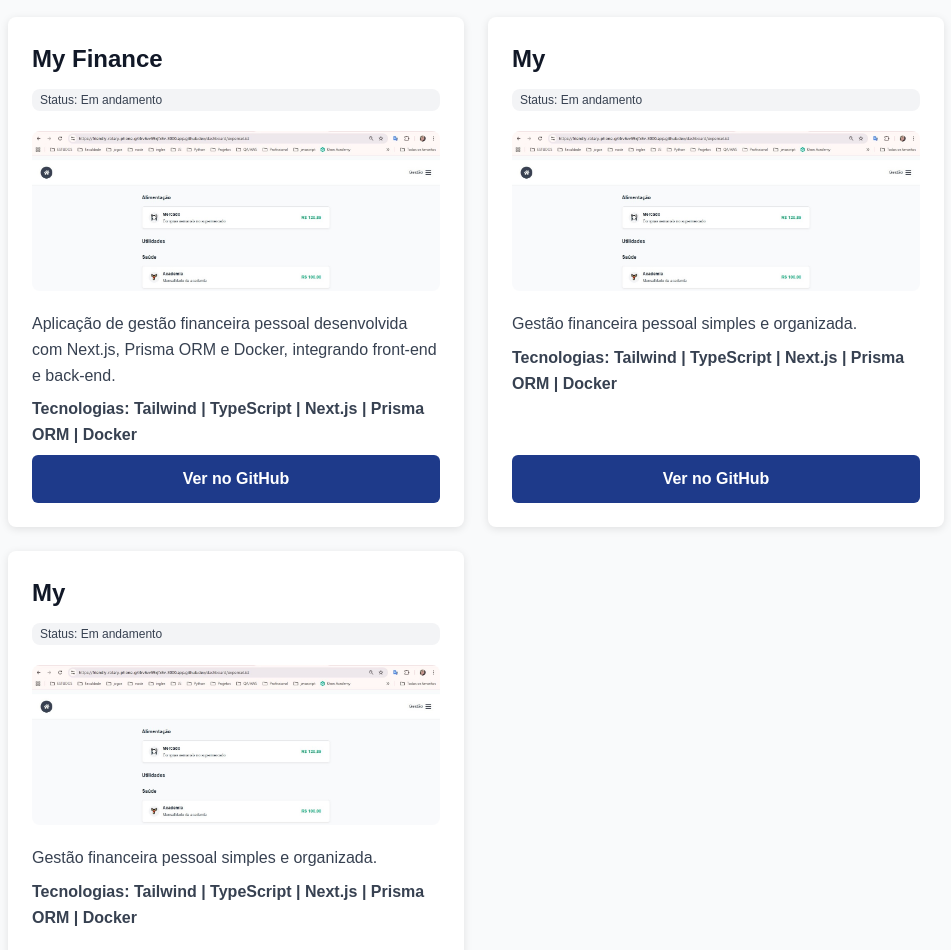
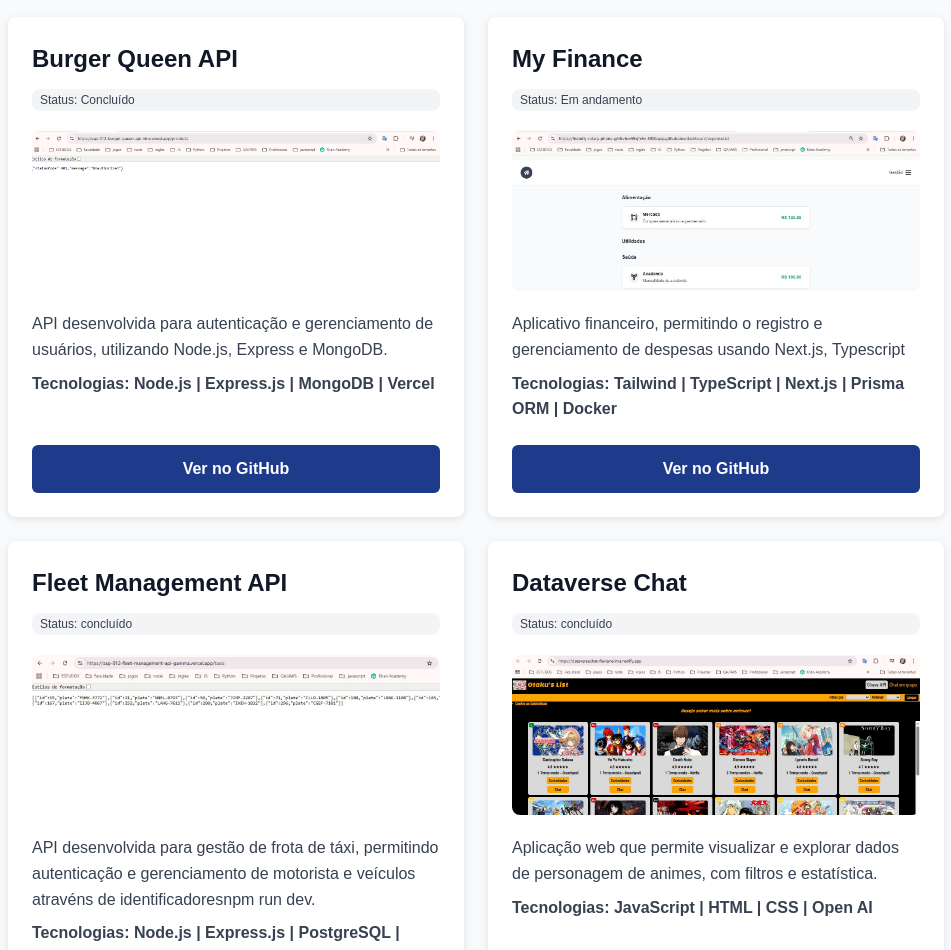
Before and after one commit to flaviane-lima/portfolio-flaviane, a Next.js app: page / in a window 1280 px wide. Shown: the part 800-1750 px from the top of the page, without its empty margins (164-1115 px from the left). Built offline with nearby package versions, Linux system fonts and the light colour scheme.

Commit message:
implementar layout e dados dos cards de portfólio

```diff
--- a/app/components/Projects.tsx
+++ b/app/components/Projects.tsx
@@ -43,19 +43,19 @@ const ProjectsGrid = styled.div`
 const projects: Project[] = [
     {
         id: 0,
-        title: "My Finance",
-        image: "/images/myFinance.jpeg",
-        description: "Aplicação de gestão financeira pessoal desenvolvida com Next.js, Prisma ORM e Docker, integrando front-end e back-end.",
-        technologies: ["Tailwind", "TypeScript", "Next.js", "Prisma ORM", "Docker"],
-        status: "Em andamento",
+        title: "Burger Queen API",
+        image: "/images/burgerqueenapi.jpeg",
+        description: "API desenvolvida para autenticação e gerenciamento de usuários, utilizando Node.js, Express e MongoDB.",
+        technologies: ["Node.js", "Express.js", "MongoDB", "Vercel"],
+        status: "Concluído",
         github: "https://github.com/flaviane-lima/myfinance"
     },
 
     {
         id: 1,
-        title: "My",
+        title: "My Finance",
         image: "/images/myFinance.jpeg",
-        description: "Gestão financeira pessoal simples e organizada.",
+        description: "Aplicativo  financeiro, permitindo o registro e gerenciamento de despesas usando Next.js, Typescript",
         technologies: ["Tailwind", "TypeScript", "Next.js", "Prisma ORM", "Docker"],
         status: "Em andamento",
         github: "https://github.com/flaviane-lima/myfinance"
@@ -63,12 +63,42 @@ const projects: Project[] = [
 
     {
         id: 2,
-        title: "My",
-        image: "/images/myFinance.jpeg",
-        description: "Gestão financeira pessoal simples e organizada.",
-        technologies: ["Tailwind", "TypeScript", "Next.js", "Prisma ORM", "Docker"],
-        status: "Em andamento",
-        github: "https://github.com/flaviane-lima/myfinance"
+        title: "Fleet Management API",
+        image: "/images/fleet.jpg",
+        description: "API desenvolvida para gestão de frota de táxi, permitindo autenticação e gerenciamento de motorista e veículos atravéns de identificadoresnpm run dev.",
+        technologies: ["Node.js", "Express.js", "PostgreSQL", "Prisma ORM"],
+        status: "concluído",
+        github: "https://github.com/flaviane-lima/SAP012-fleet-management-api"
+    },
+
+    {
+        id: 3,
+        title: "Dataverse Chat",
+        image: "/images/dataverse.jpg",
+        description: "Aplicação web que permite visualizar e explorar dados de personagem de animes, com filtros e estatística.",
+        technologies: ["JavaScript", "HTML", "CSS", "Open AI"],
+        status: "concluído",
+        github: "https://github.com/flaviane-lima/SAP012-dataverse-chat"
+    },
+
+    {
+        id: 4,
+        title: "Analisador de texto",
+        image: "/images/analisador.jpg",
+        description: "Aplicação web desenvolvida para análise de texto, permitindo ao usuário obter estatística gerais como número de palavras, caracteres e frequência.",
+        technologies: ["JavaScript", "HTML", "CSS"],
+        status: "concluído",
+        github: "https://github.com/flaviane-lima/SAP012-dataverse-chat"
+    },
+
+    {
+        id: 5,
+        title: "Dataverse-Otakus list",
+        image: "/images/dataverseanime.jpg",
+        description: "Aplicação web desenvolvida em parceria, voltada para trazer informações sobre personagens de animes, permitindo ao usuário filtrar e ordenar os dados.",
+        technologies: ["JavaScript", "HTML", "CSS"],
+        status: "concluído",
+        github: "https://github.com/flaviane-lima/SAP012-dataverse"
     },
 
 
```
